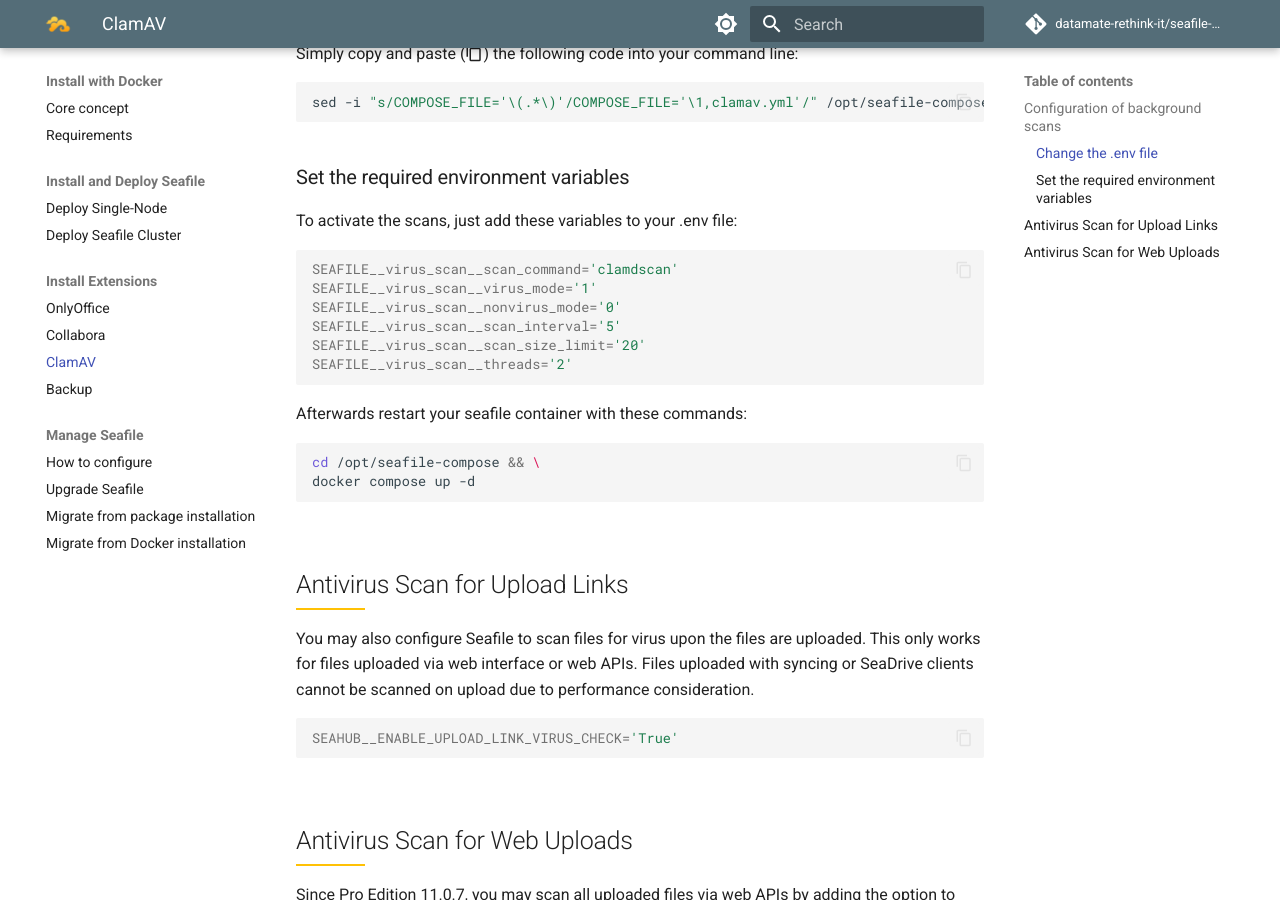
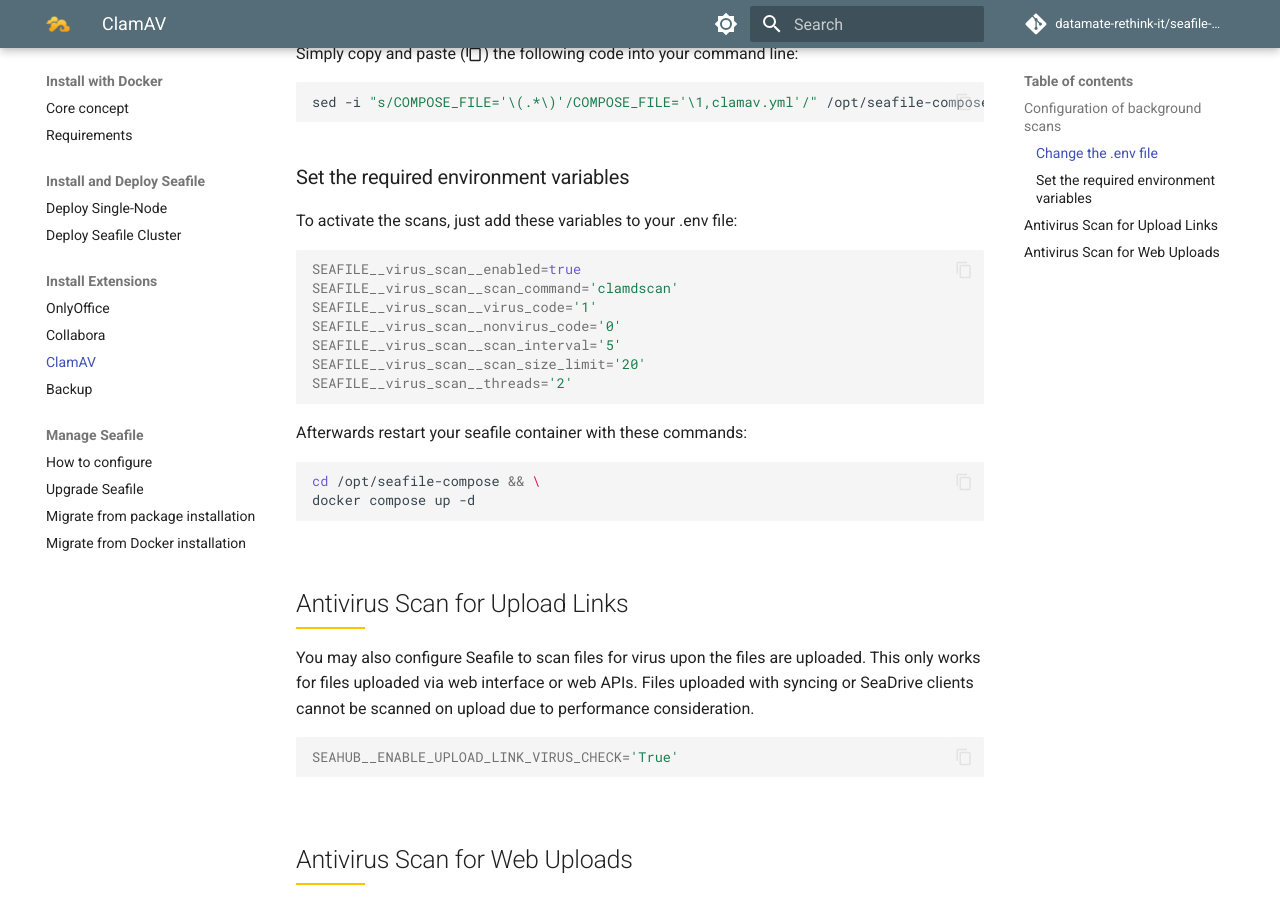
Before and after one commit to datamate-rethink-it/seafile-admin-docs, an MkDocs documentation site: the page built from docs/docker/extensions/clamav.md, in a window 1280 px wide and 900 px high, scrolled down 645 px. Built offline with MkDocs 1.6.1 and Material for MkDocs 9.7.7, drawn with Linux system fonts in a browser that asks for light colours; comment, search, counter and statistics services are not loaded.

````diff
--- a/docs/docker/extensions/clamav.md
+++ b/docs/docker/extensions/clamav.md
@@ -21,9 +21,10 @@ sed -i "s/COMPOSE_FILE='\(.*\)'/COMPOSE_FILE='\1,clamav.yml'/" /opt/seafile-comp
 To activate the scans, just add these variables to your .env file:
 
 ```bash
+SEAFILE__virus_scan__enabled=true
 SEAFILE__virus_scan__scan_command='clamdscan'
-SEAFILE__virus_scan__virus_mode='1'
-SEAFILE__virus_scan__nonvirus_mode='0'
+SEAFILE__virus_scan__virus_code='1'
+SEAFILE__virus_scan__nonvirus_code='0'
 SEAFILE__virus_scan__scan_interval='5'
 SEAFILE__virus_scan__scan_size_limit='20'
 SEAFILE__virus_scan__threads='2'
````
Also changed, not shown: docs/configuration/available-variables.md (+1 -1 lines).
